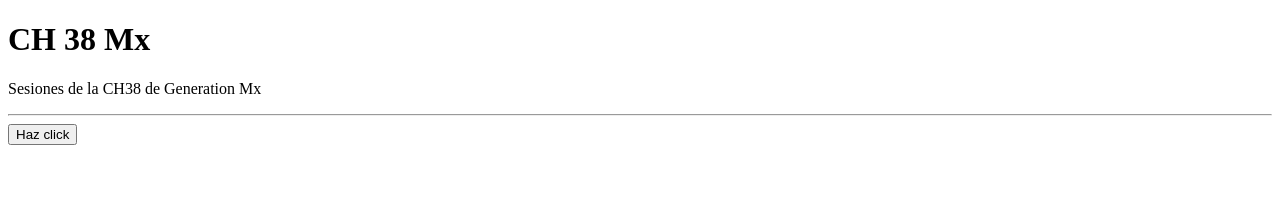
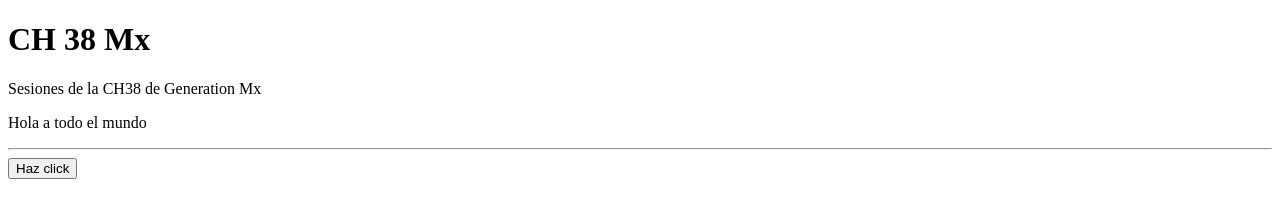
Before and after one commit to AdrianaBacilio/Ch38-sesiones, a plain HTML site: page index.html in a window 1280 px wide. Drawn offline with Linux system fonts and the light colour scheme.

Commit message:
ci: saludo para todos

```diff
--- a/index.html
+++ b/index.html
@@ -11,6 +11,7 @@
 	<main>
 		<h1> CH 38 Mx</h1>
 		<p>Sesiones de la CH38 de Generation Mx </p>
+		<p>Hola a todo el mundo </p>
 		<hr>
 		<button> Haz click </button>
 	</main>
```
